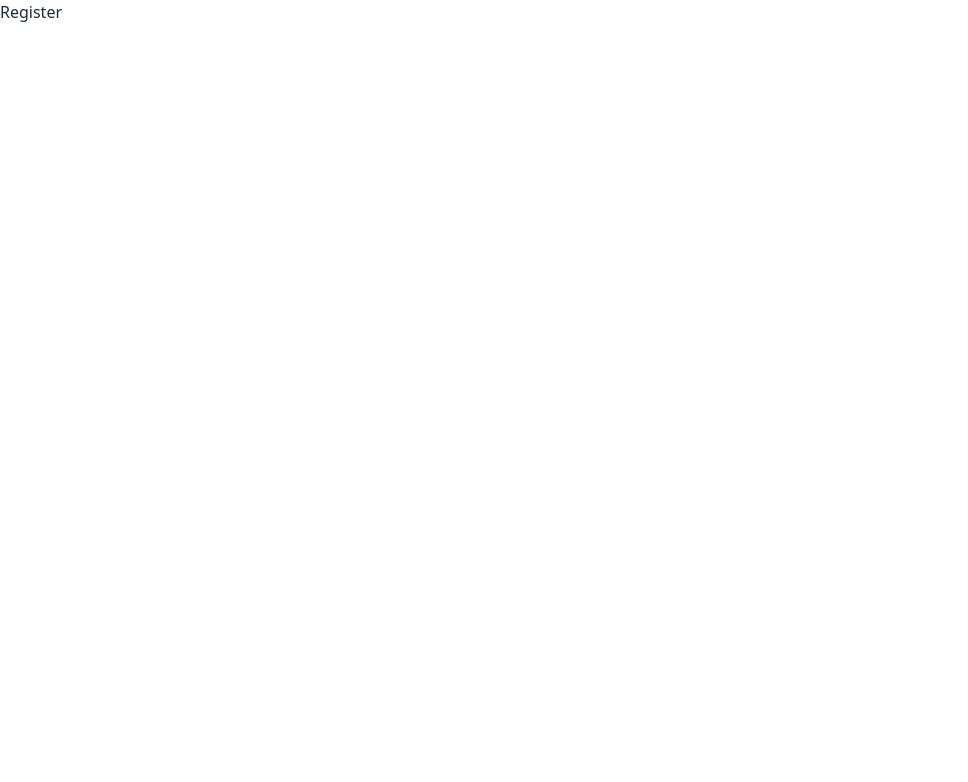
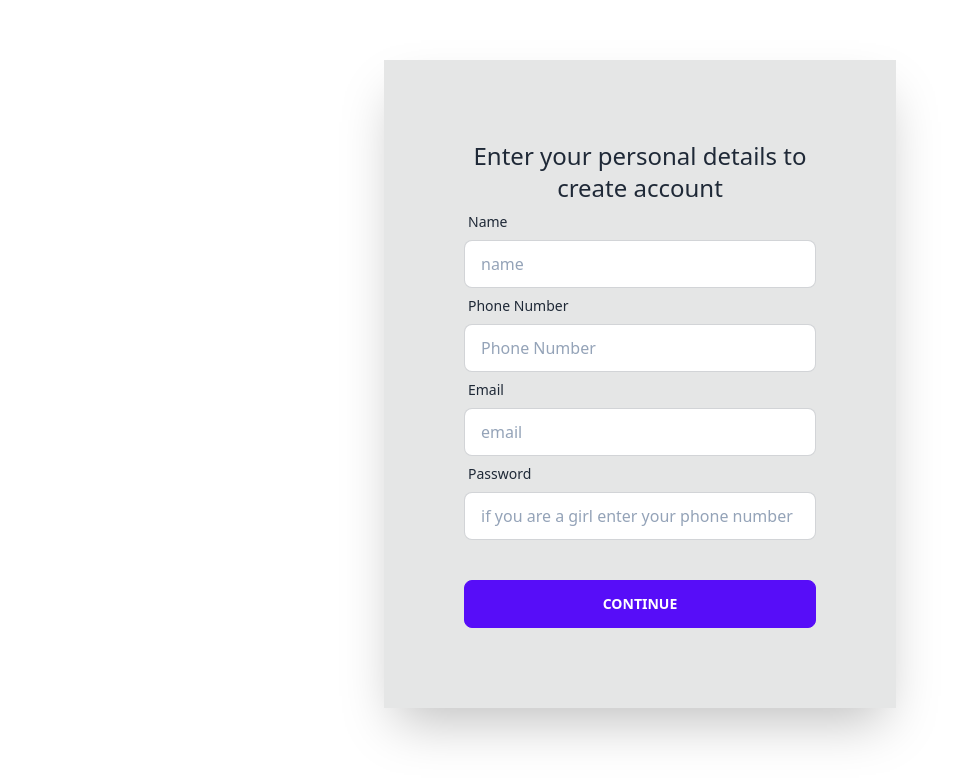
Before and after one commit to chendjou237/inventoriffy, a React (Create React App) app in the folder font-end/: page /register in a window 1280 px wide. Shown: the top 782 px of the page, without its empty margins (0-968 px from the left). Built offline with nearby package versions, Linux system fonts and the light colour scheme.

Commit message:
personal information and business information

```diff
--- a/font-end/package.json
+++ b/font-end/package.json
@@ -16,6 +16,7 @@
     "match-sorter": "^6.3.1",
     "react": "^18.2.0",
     "react-dom": "^18.2.0",
+    "react-icons": "^4.7.1",
     "react-redux": "^8.0.5",
     "react-router-dom": "^6.6.1",
     "react-scripts": "5.0.1",
--- a/font-end/src/pages/Home.tsx
+++ b/font-end/src/pages/Home.tsx
@@ -61,7 +61,7 @@ const Home = () => {
               <div className="mt-3 space-y-2 lg:hidden md:inline-block">
                 <a
                   href="/login"
-                  className="inline-block w-full px-4 py-2 text-center text-white bg-gray-600 rounded-md shadow hover:bg-gray-800 "
+                  className="inline-block w-full px-4 py-2 text-center text-white rounded-md shadow "
                 >
                   Sign in
                 </a>
@@ -142,7 +142,7 @@ const Home = () => {
           {features.map((feature)=> <FeaturesCard
             imageUrl={feature.imageUrl}
             title={feature.title}
-            desc={feature.title}/>)}
+            desc={feature.desc}/>)}
 
         </div>
       </div>
--- a/font-end/src/pages/Register.tsx
+++ b/font-end/src/pages/Register.tsx
@@ -1,8 +1,72 @@
-import React from 'react'
+import React, { useState } from 'react'
+import {BsFillArrowLeftCircleFill} from 'react-icons/bs'
 
 const Register = () => {
+  const [email, setEmail] = useState("");
+  const [name, setName] = useState("");
+  const [password, setPassword] = useState("");
+  const [phoneNumber, setNumber] = useState("");
+  const [isLastScreen, setIsLastScreen] = useState(false);
+  const handleSubmit=(e:React.FormEvent)=>{
+    e.preventDefault()
+    setIsLastScreen(true);
+  }
   return (
-    <div>Register</div>
+    <>
+    <div className="container pt-5">
+{isLastScreen && <div className='flex flex-row align-items-center '>
+<BsFillArrowLeftCircleFill className='text-5xl ml-5' onClick={()=>setIsLastScreen(false)}/>
+<h4 className="block text-2xl ml-4 mt-2" > Back to personal Information </h4>
+</div>}
+{ !isLastScreen &&
+  <div className="hero h-64 ">
+
+ <form onSubmit={handleSubmit}>
+  <div className="w-full max-w-lg md:shadow-2xl bg-base-300 mt-10 lg:mt-10" >
+    <div className=" p-20">
+      <h3 className=' text-2xl text-center'>
+        Enter your personal details to create account
+      </h3>
+       <div className="form-control">
+        <label className="label">
+          <span className="label-text">Name</span>
+        </label>
+        <input type="text" placeholder="name" className="input input-bordered" value={name}  onChange={(e) => setName(e.target.value)} required/>
+
+      </div>
+      <div className="form-control">
+        <label className="label">
+          <span className="label-text">Phone Number</span>
+        </label>
+        <input type="tel" placeholder="Phone Number" className="input input-bordered" value={phoneNumber}  onChange={(e) => setNumber(e.target.value)} required/>
+
+      </div>
+      <div className="form-control w-full">
+        <label className="label">
+          <span className="label-text">Email</span>
+        </label>
+        <input type="email"  placeholder="email" value={email} onChange={(e) => setEmail(e.target.value)} className="input input-bordered" required/>
+      </div>
+
+      <div className="form-control">
+        <label className="label">
+          <span className="label-text">Password</span>
+        </label>
+        <input type="password" value={password} placeholder= "if you are a girl enter your phone number" onChange={(e) => setPassword(e.target.value)} className="input input-bordered" required />
+        <label className="label">
+          {/* <a href="" className="label-text-alt link link-hover">Forgot password?</a> */}
+        </label>
+      </div>
+      <div className="form-control mt-6">
+        <button className="btn btn-primary">Continue</button>
+      </div>
+    </div>
+  </div>
+  </form>
+  </div>}
+</div>
+
+    </>
   )
 }
 
```
Also changed, not shown: package.json (+7 -6 lines), 2 other files (tests, documents, lock files or other folders).
